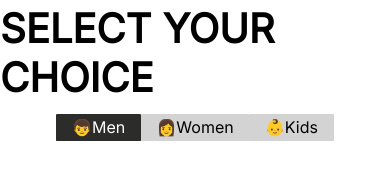
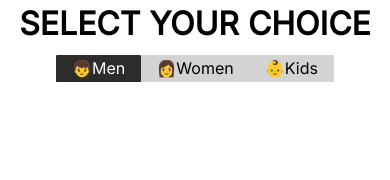
Before and after one commit to Ramesh136/Coding-assessment-L2, a plain HTML site: page index.html in a window 390 px wide. Drawn offline with Linux system fonts and the light colour scheme; no server answers.

Commit message:
decrease the header on mobile view

```diff
--- a/style.css
+++ b/style.css
@@ -140,6 +140,15 @@ body {
     margin-left: 25%;
     /* margin-right: 10%; */
   }
+  .header {
+    display: flex;
+    align-items: center;
+    font-size: 200%;
+    justify-content: space-evenly;
+    margin-bottom: 3%;
+    margin-top: 1%;
+
+  }
 }
 
 @media only screen and (max-width: 1024px) {
```
